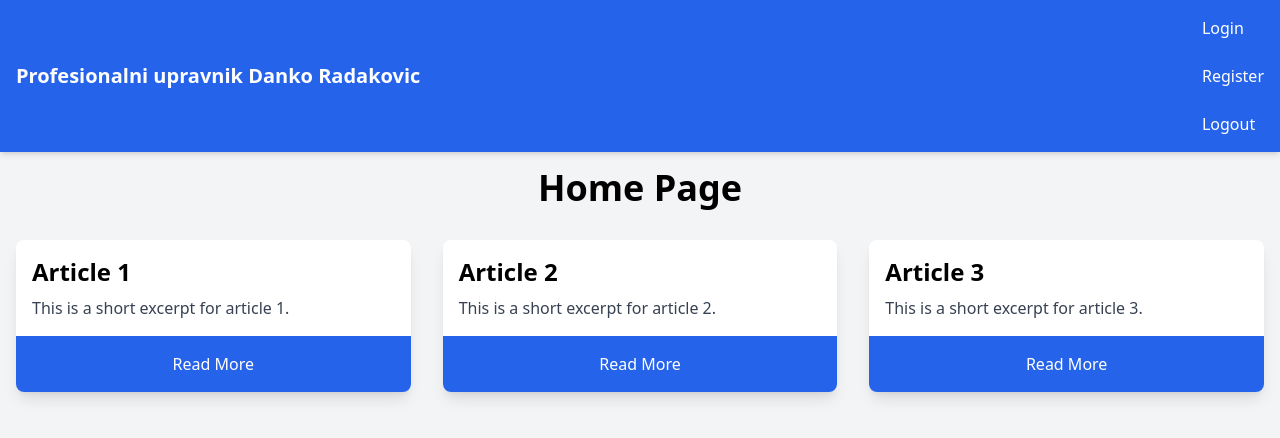
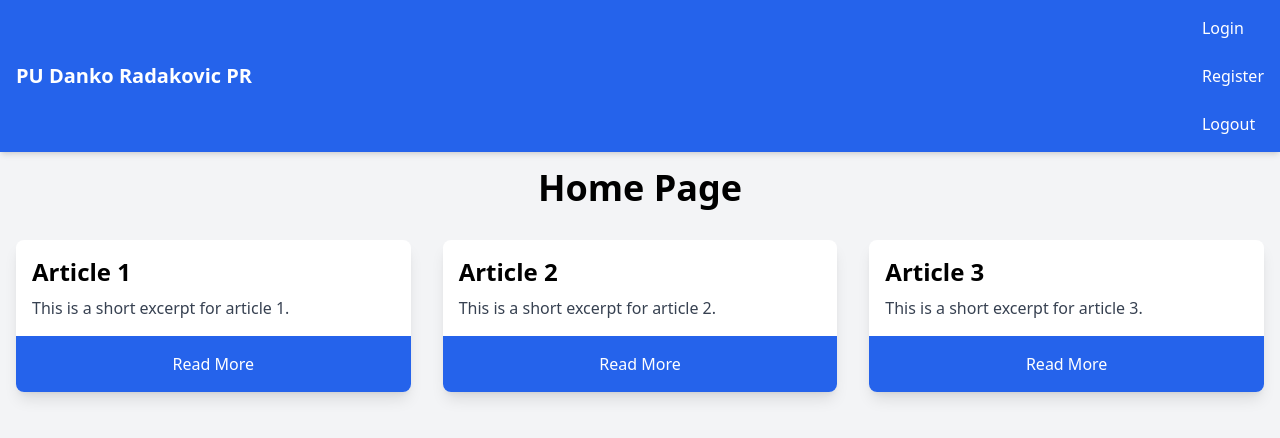
Before and after one commit to OrahSoft/dankoradakovic-profesionalniupravnik-nextwebsite, a Next.js app: page / in a window 1280 px wide. Shown: the top 438 px of the page. Built offline with nearby package versions, Linux system fonts and the light colour scheme.

Commit message:
test CI/CD

```diff
--- a/src/components/Navbar.js
+++ b/src/components/Navbar.js
@@ -5,7 +5,7 @@ const Navbar = () => {
     <nav className='bg-blue-600 p-4 shadow-md'>
       <div className='container mx-auto flex justify-between items-center'>
         <div className='text-xl font-bold text-white'>
-          <Link href='/'>Profesionalni upravnik Danko Radakovic</Link>
+          <Link href='/'>PU Danko Radakovic PR</Link>
         </div>
         <div className='space-x-4'>
           <Link href='/login'>
```
